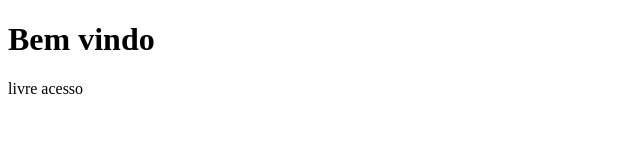
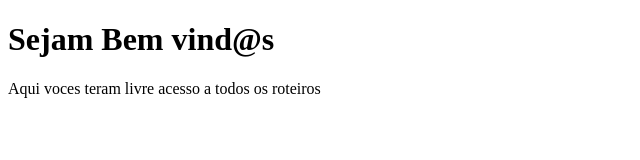
Before and after one commit to Gildongledson/gildongledson.github.io, a plain HTML site: page index.html in a window 1280 px wide. Shown: the whole page, without its empty margins (0-640 px from the left). Drawn offline with Linux system fonts and the light colour scheme.

Commit message:
Update index.html

```diff
--- a/index.html
+++ b/index.html
@@ -5,8 +5,8 @@
 </head>
 <body>
 
-<h1>Bem vindo</h1>
-<p>livre acesso</p>
+<h1>Sejam Bem vind@s</h1>
+<p>Aqui voces teram livre acesso a todos os roteiros</p>
 
 </body>
 </html>
```
